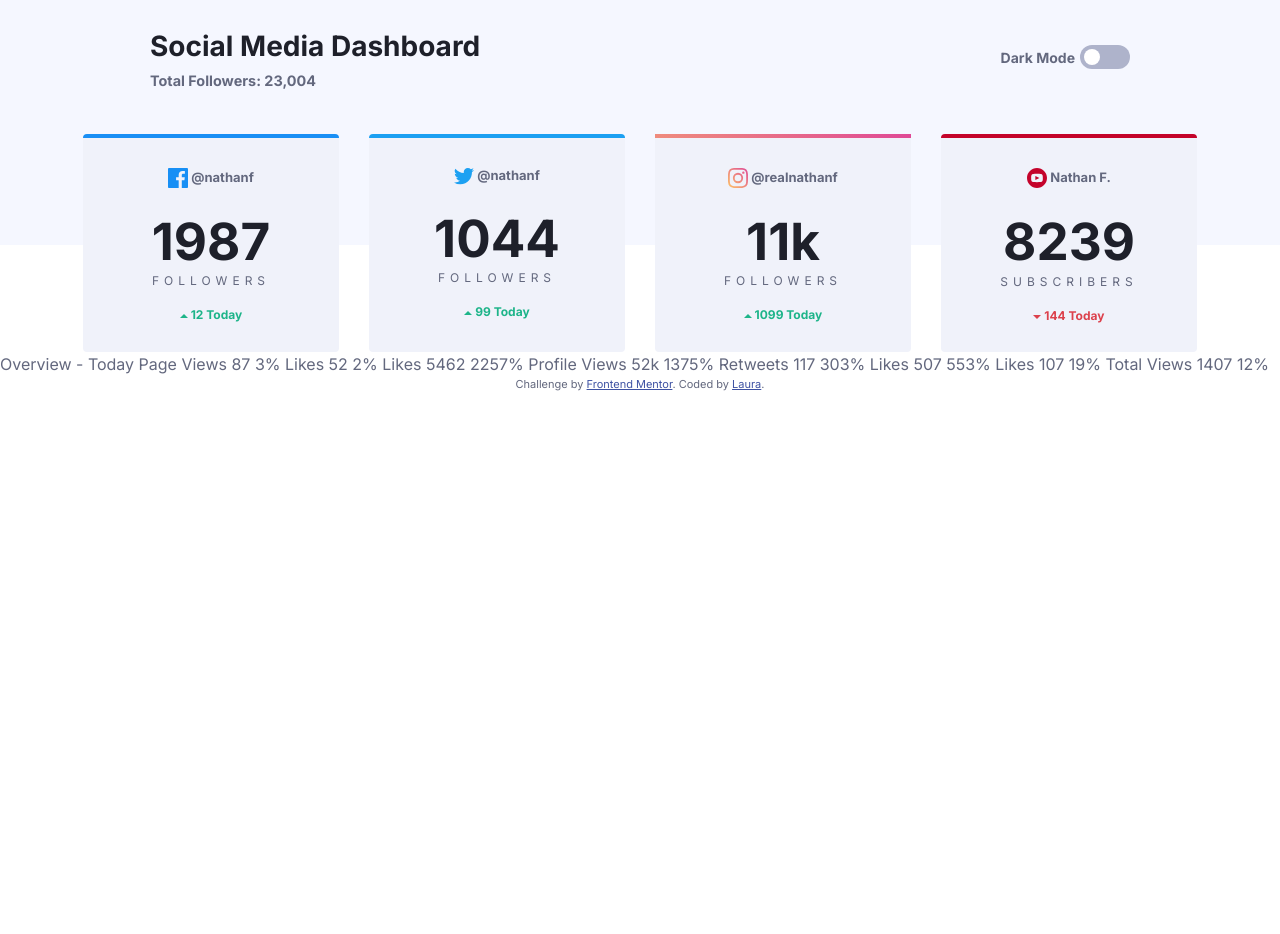
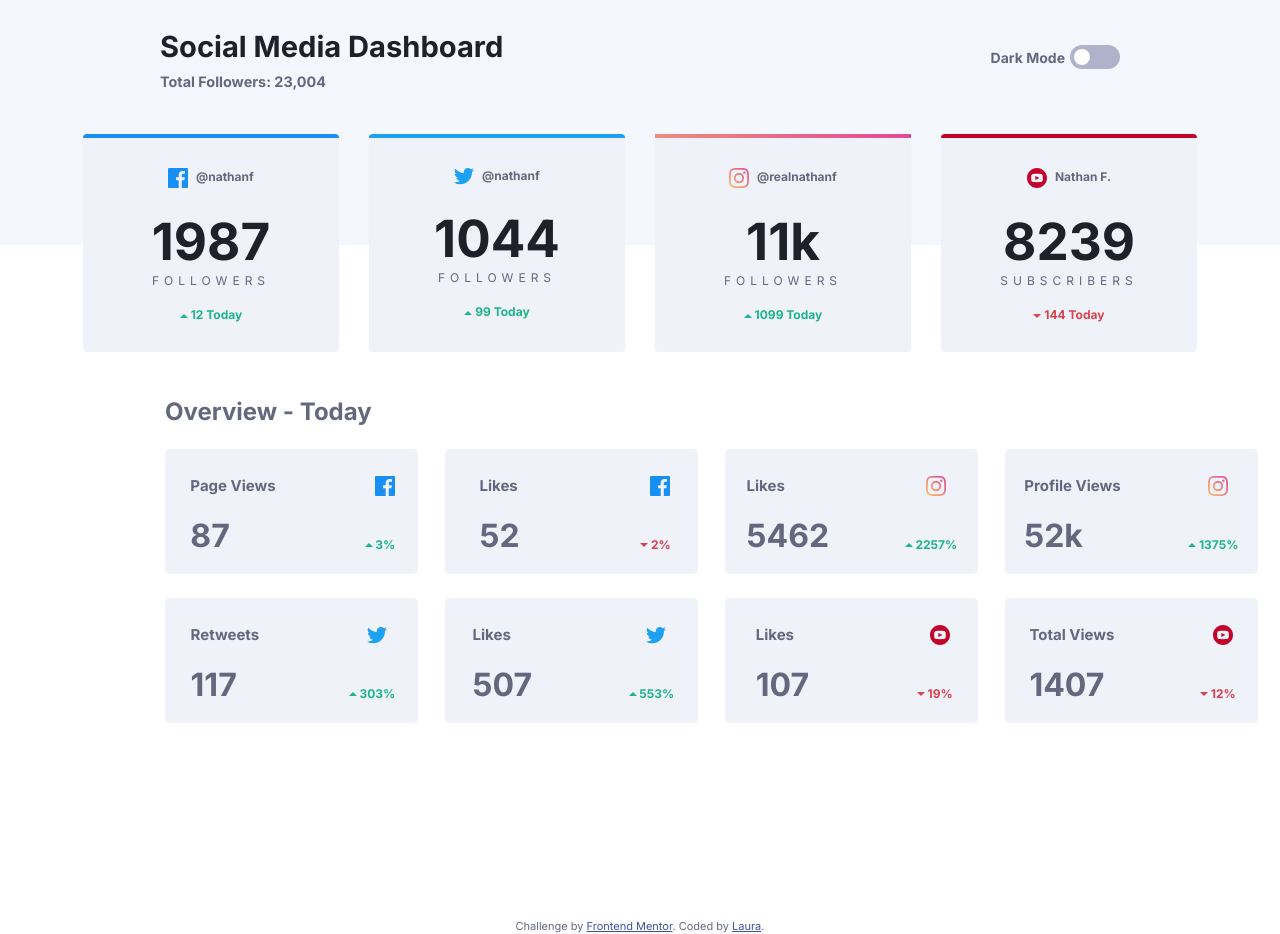
Before and after one commit to lcmedina/social-dashboard, a plain HTML site: page index.html in a window 1280 px wide. Before the commit the page ends 800 px from the top, so only its background shows below. Drawn offline with nearby package versions, Linux system fonts and the light colour scheme.

Commit message:
overview cards done

```diff
--- a/index.html
+++ b/index.html
@@ -30,28 +30,28 @@
 
     <div class="row">
       <div class="card col-xxl-3 col-md-6 facebook">
-        <h6 class="card-title"><img src="/images/icon-facebook.svg" alt="facebook" /> @nathanf</h6>
+        <h6 class="card-title"><img src="/images/icon-facebook.svg" alt="facebook" />  @nathanf</h6>
         <h1>1987</h1>
         <p class="card-text">FOLLOWERS</p>
         <span class="gain"><img src="/images/icon-up.svg" alt="up arrow" /> 12 Today</span>
       </div>
 
       <div class="card col-xxl-3 col-md-6 twitter">
-        <h6 class="card-title"><img src="/images/icon-twitter.svg" alt="twitter" /> @nathanf</h6>
+        <h6 class="card-title"><img src="/images/icon-twitter.svg" alt="twitter" />  @nathanf</h6>
         <h1>1044</h1>
         <p class="card-text">FOLLOWERS</p>
         <span class="gain"><img src="/images/icon-up.svg" alt="up arrow" /> 99 Today</span>
       </div>
 
       <div class="card col-xxl-3 col-md-6 instagram">
-        <h6 class="card-title"><img src="/images/icon-instagram.svg" alt="instagram"/> @realnathanf</h6>
+        <h6 class="card-title"><img src="/images/icon-instagram.svg" alt="instagram"/>  @realnathanf</h6>
         <h1>11k</h1>
         <p class="card-text">FOLLOWERS</p>
         <span class="gain"><img src="/images/icon-up.svg" alt="up arrow" /> 1099 Today</span>
       </div>
 
       <div class="card col-xxl-3 col-md-6 youtube">
-        <p class="card-title"><img src="/images/icon-youtube.svg" alt="youtube" /> Nathan F.</p>
+        <p class="card-title"><img src="/images/icon-youtube.svg" alt="youtube" />  Nathan F.</p>
         <h1>8239</h1>
         <p class="card-text">SUBSCRIBERS</p>
         <span class="loss"><img src="/images/icon-down.svg" alt="down arrow" /> 144 Today</span>
@@ -60,39 +60,67 @@
 
 
 
-    Overview - Today
+    <div class="overview">
+      <h4>Overview - Today</h4>
 
-    Page Views
-    87
-    3%
+      <div class="overview-cards">
+        <div class="overview-card">
+          <p>Page Views</p>
+          <img src="/images/icon-facebook.svg" alt="facebook" class="icon"/>
+          <h2>87</h2>
+          <span class="gain"><img src="/images/icon-up.svg" alt="up arrow" /> 3%</span>
+        </div>
 
-    Likes
-    52
-    2%
+        <div class="overview-card">
+          <p>Likes</p>
+          <img src="/images/icon-facebook.svg" alt="facebook" class="icon"/>
+          <h2>52</h2>
+          <span class="loss"><img src="/images/icon-down.svg" alt="down arrow" /> 2%</span>
+        </div>
 
-    Likes
-    5462
-    2257%
+        <div class="overview-card">
+          <p>Likes</p>
+          <img src="/images/icon-instagram.svg" alt="instagram" class="icon"/>
+          <h2>5462</h2>
+          <span class="gain"><img src="/images/icon-up.svg" alt="up arrow" />  2257%</span>
+        </div>
 
-    Profile Views
-    52k
-    1375%
+        <div class="overview-card">
+          <p>Profile Views</p>
+          <img src="/images/icon-instagram.svg" alt="instagram" class="icon"/>
+          <h2>52k</h2>
+          <span class="gain"><img src="/images/icon-up.svg" alt="up arrow" />  1375%</span>
+        </div>
 
-    Retweets
-    117
-    303%
+        <div class="overview-card">
+          <p>Retweets</p>
+          <img src="/images/icon-twitter.svg" alt="twitter" class="icon"/>
+          <h2>117</h2>
+          <span class="gain"><img src="/images/icon-up.svg" alt="up arrow" />  303%</span>
+        </div>
 
-    Likes
-    507
-    553%
+        <div class="overview-card">
+          <p>Likes</p>
+          <img src="/images/icon-twitter.svg" alt="twitter" class="icon"/>
+          <h2>507</h2>
+          <span class="gain"><img src="/images/icon-up.svg" alt="up arrow" />  553%</span>
+        </div>
 
-    Likes
-    107
-    19%
+        <div class="overview-card">
+          <p>Likes</p>
+          <img src="/images/icon-youtube.svg" alt="youtube" class="icon"/>
+          <h2>107</h2>
+          <span class="loss"><img src="/images/icon-down.svg" alt="down arrow" />  19%</span>
+        </div>
 
-    Total Views
-    1407
-    12%
+        <div class="overview-card">
+          <p>Total Views</p>
+          <img src="/images/icon-youtube.svg" alt="youtube" class="icon"/>
+          <h2>1407</h2>
+          <span class="loss"><img src="/images/icon-down.svg" alt="down arrow" />  12%</span>
+        </div>
+      </div>
+    </div>
 
     <div class="attribution">
       Challenge by <a href="https://www.frontendmentor.io?ref=challenge" target="_blank">Frontend Mentor</a>.
--- a/styles.css
+++ b/styles.css
@@ -93,7 +93,7 @@ body {
   }
 .header {
     background: var(--TopBG);
-    padding: 0 150px;
+    padding: 0 160px;
     height: 245px;
     z-index: 0;
 }
@@ -103,6 +103,7 @@ body {
 .count h3 {
     margin-top: 30px;
     font-weight: 700;
+    font-size: 1.82rem;
     color: var(--TextPrimary);
 }
 .count h6 {
@@ -149,8 +150,11 @@ body {
 .card-title {
     color: var(--TextSecondary);
     font-weight: 700;
-    font-size: 13px;
+    font-size: 12px;
     padding-top: 30px;
+}
+.card-title img {
+    padding-right: 5px;
 }
 .facebook {
     border-top: 4px solid var(--Facebook);
@@ -177,6 +181,60 @@ body {
     font-weight: 700;
     font-size: 12px;
 }
+.overview {
+    padding: 46px 165px;
+}
+.overview h4 {
+    font-weight: 700;
+}
+.overview-cards {
+    display: grid;
+    grid-template-columns: repeat(4, 1fr);
+    grid-template-rows: repeat(3, 1fr);
+    margin-top: 22px;
+    row-gap: 24px;
+    column-gap: 27px;
+}
+.overview-card {
+    background-color: var(--CardBG);
+    border-radius: 5px;
+    display: grid;
+    grid-template-areas:
+    "a b b b c"
+    "d d d d d"
+    "e f f f g";
+    height: 125px;
+    width: 253px;
+}
+.overview-card p {
+    color: var(--TextSecondary);
+    font-weight: 700;
+    font-size: 15px;
+    grid-area: b;
+    justify-self: start;
+    align-self: center;
+    padding-top: 25px;
+}
+.overview-card h2 {
+    grid-area: f;
+    font-weight: 700;
+    justify-self: start;
+    align-self: center;
+    padding-bottom: 10px;
+}
+.icon {
+    grid-area: c;
+    justify-self: center;
+    align-self: center;
+    padding-top: 10px;
+}
+.overview-card span {
+    grid-area: g;
+    justify-self: center;
+    align-self: center;
+    padding-right: 10px;
+}
+
 .attribution {
     font-size: 11px;
     text-align: center;
```
